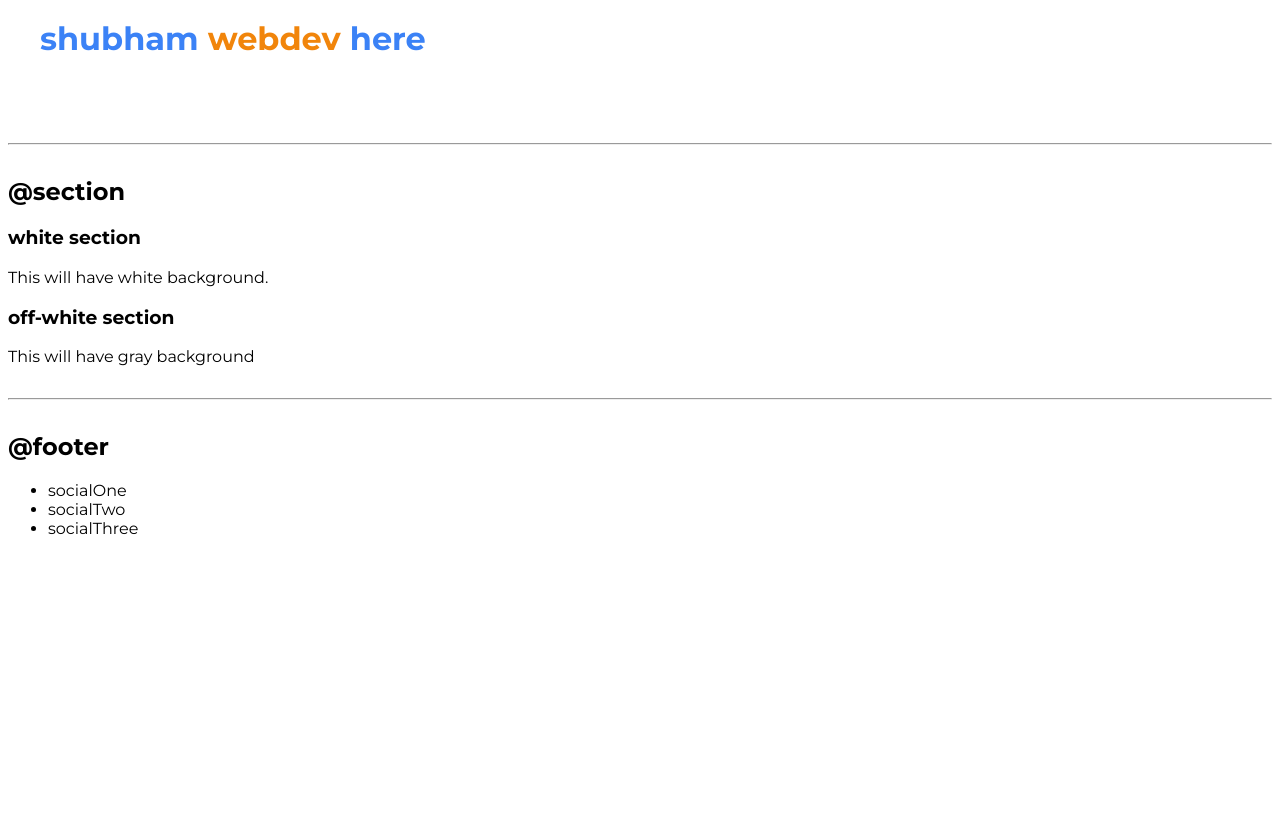
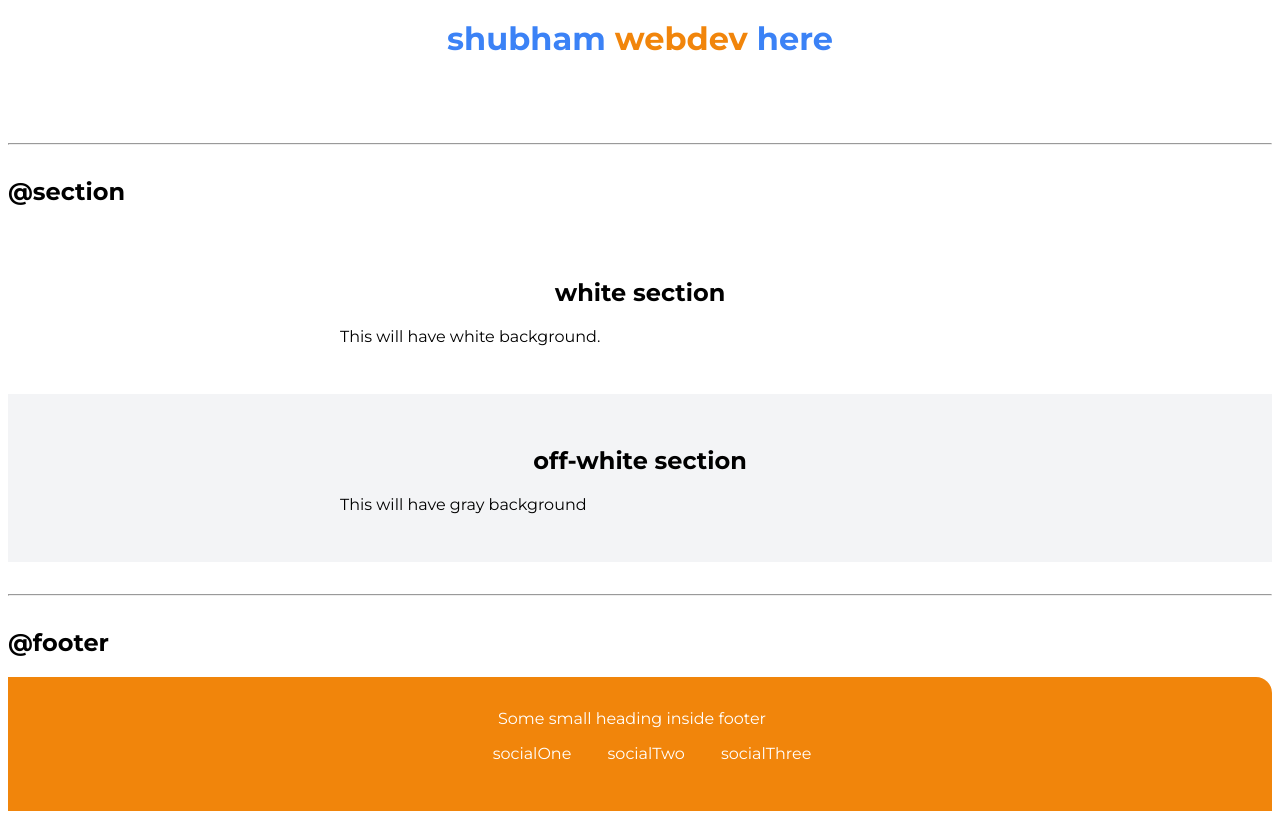
Before and after one commit to shubhxms/neog, a plain HTML site: page index.html in a window 1280 px wide. Shown: the part 1894-2713 px from the top of the page. Before the commit the page ends 2448 px from the top, so only its background shows below. Drawn offline with Linux system fonts and the light colour scheme.

Commit message:
component lib done

```diff
--- a/index.html
+++ b/index.html
@@ -86,23 +86,29 @@
 
         <hr>
         <h2>@section</h2>
-        <section>
-            <h3>white section</h3>
-            <p>This will have white background.</p>
+        <section class="section">
+            <div class="container-center">
+                <h1>white section</h1>
+                <p>This will have white background.</p>
+            </div>
         </section>
-        <section>
-            <h3>off-white section</h3>
-            <p>This will have gray background</p>
+        <section class="section ow">
+            <div class="container-center">
+                <h1>off-white section</h1>
+                <p>This will have gray background</p>
+            </div>
+
         </section>
 
 
         <hr />
         <h2>@footer</h2>
-        <footer>
-            <ul>
-                <li>socialOne</li>
-                <li>socialTwo</li>
-                <li>socialThree</li>
+        <footer class="footer">
+            <div class="footer--heading">Some small heading inside footer</div>
+            <ul class="social-links list--non-bullet">
+                <li class="list--item-inline"><a class="link" href="twitter.com">socialOne</a></li>
+                <li class="list--item-inline"><a class="link" href="instagram.com">socialTwo</a></li>
+                <li class="list--item-inline"><a class="link" href="mastodon.org">socialThree</a></li>
             </ul>
         </footer>
 
--- a/myStyle.css
+++ b/myStyle.css
@@ -3,6 +3,7 @@
 :root {
     --primary-color: #f1850b;
     --dark-blue: #3B82F6;
+    --off-white: #F3F4F6;
 }
 
 hr {
@@ -10,6 +11,8 @@ hr {
 }
 
 body {
+    /* background-color: black;
+    color: var(--off-white); */
     font-family: 'Montserrat', 'sans-serif'
 }
 
@@ -83,8 +86,34 @@ body {
     font-size: 2rem;
     color: var(--dark-blue);
     padding-top: 1rem;
+    text-align: center;
 }
 
 .hero .hero--heading .hero--heading--text {
     color: var(--primary-color);
 }
+
+.section {
+    padding: 2rem;
+}
+
+.section h1 {
+    text-align: center;
+}
+
+.ow {
+    background-color: var(--off-white);
+}
+
+.footer {
+    background-color: var(--primary-color);
+    padding: 2rem 1rem;
+    text-align: center;
+    color: white;
+    border-top-right-radius: 1rem;
+    padding-inline-start: 0px;
+}
+
+.footer .link {
+    color: white;
+}
```
